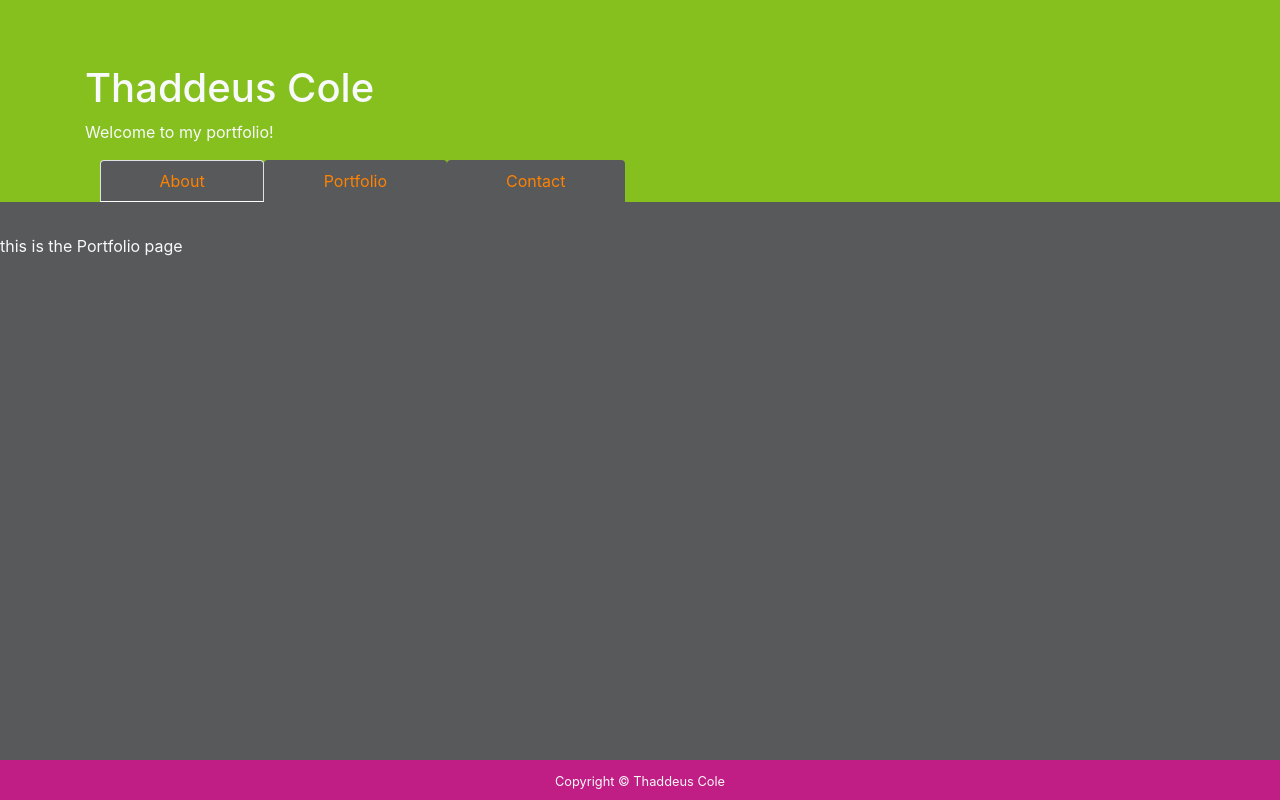
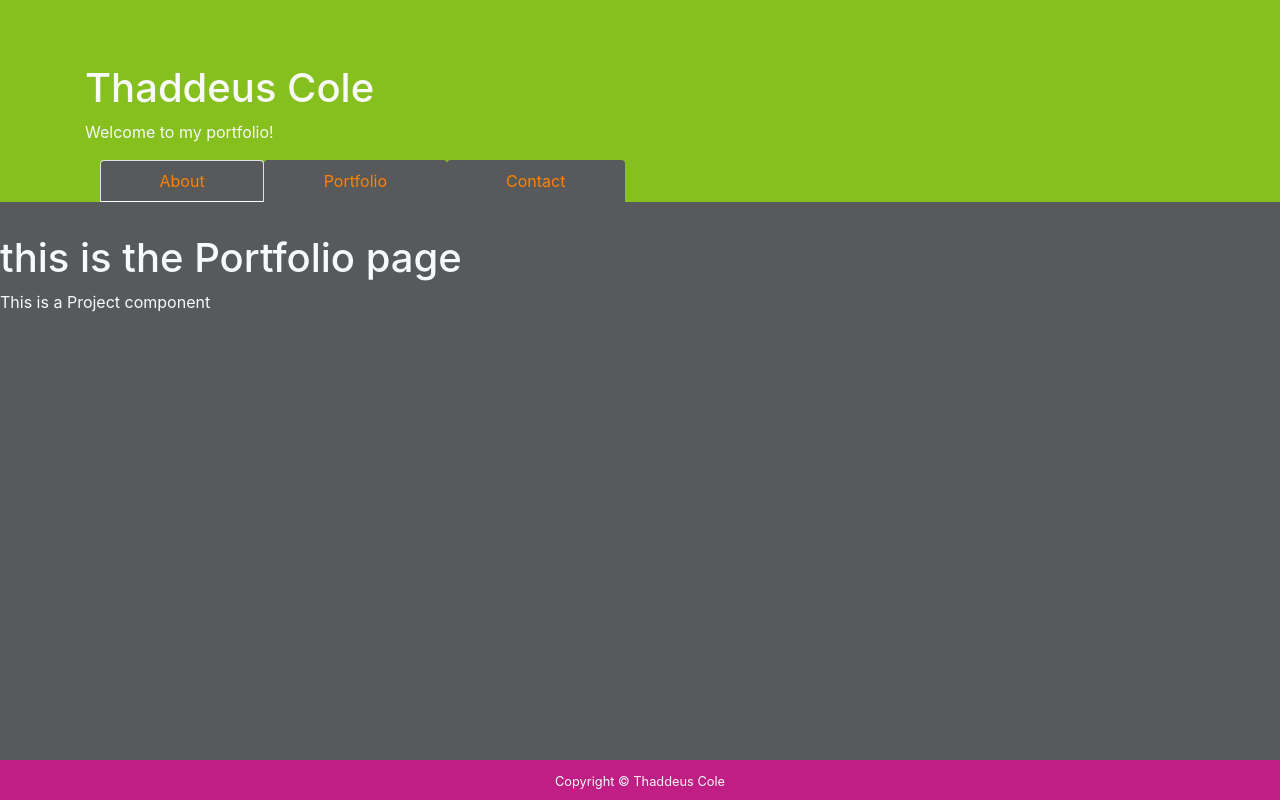
Before and after one commit to thadkingcole/thadkingcole.github.io, a React (Create React App) app: page /portfolio in a window 1280 px wide. Built offline with nearby package versions, Linux system fonts and the light colour scheme.

Commit message:
add Project component to be used in Portfolio page

```diff
--- /dev/null
+++ b/src/components/Project/index.js
@@ -0,0 +1,9 @@
+import React from "react";
+
+function Project() {
+  return (
+    <div>This is a Project component</div>
+  );
+}
+
+export default Project;
--- a/src/pages/Portfolio.js
+++ b/src/pages/Portfolio.js
@@ -1,9 +1,13 @@
 import React from "react";
+import Project from "../components/Project";
 
 function Portfolio() {
-  return(
-    <div>this is the Portfolio page</div>
-  )
+  return (
+    <div>
+      <h1>this is the Portfolio page</h1>
+      <Project />
+    </div>
+  );
 }
 
 export default Portfolio;
```
